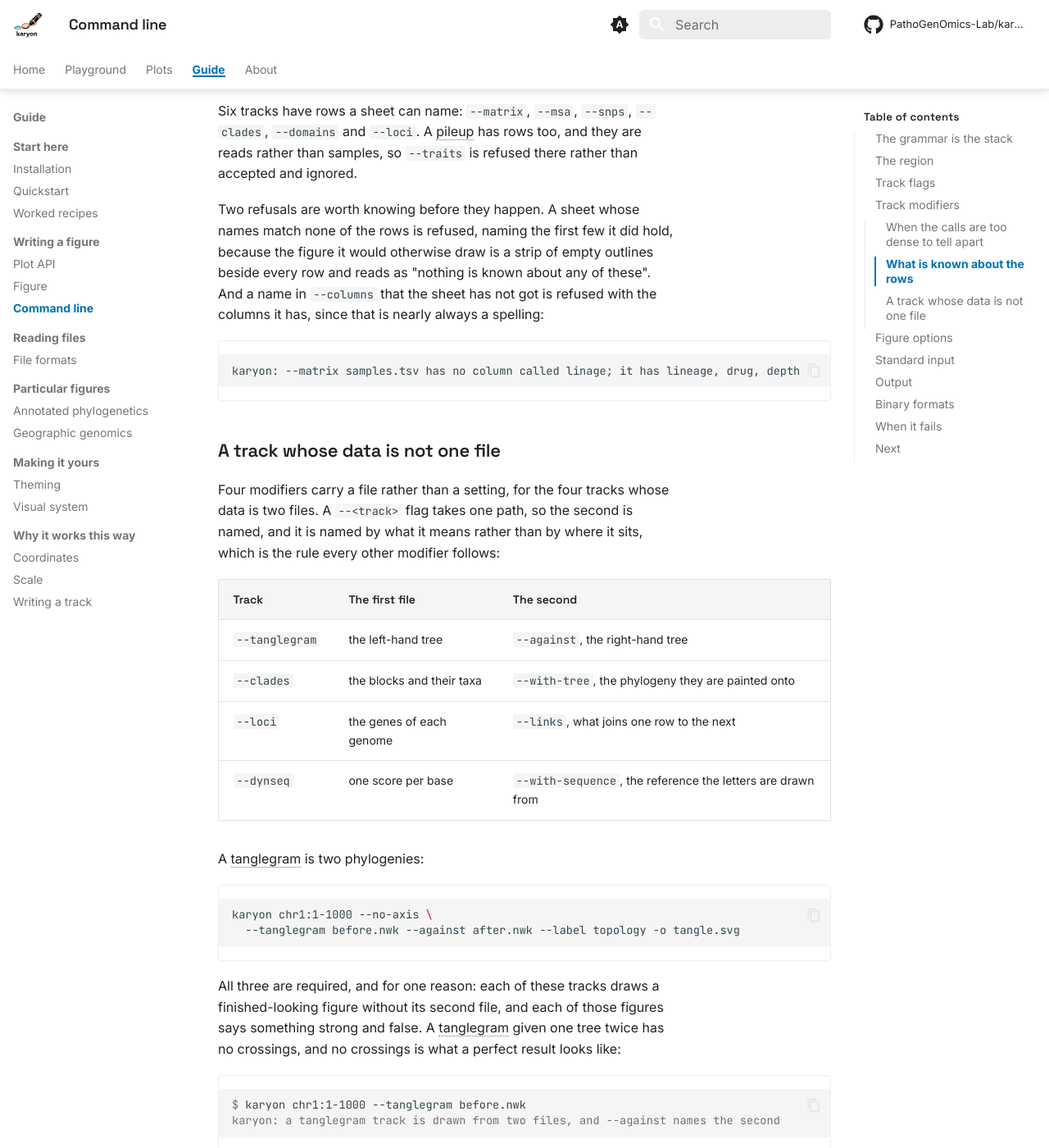
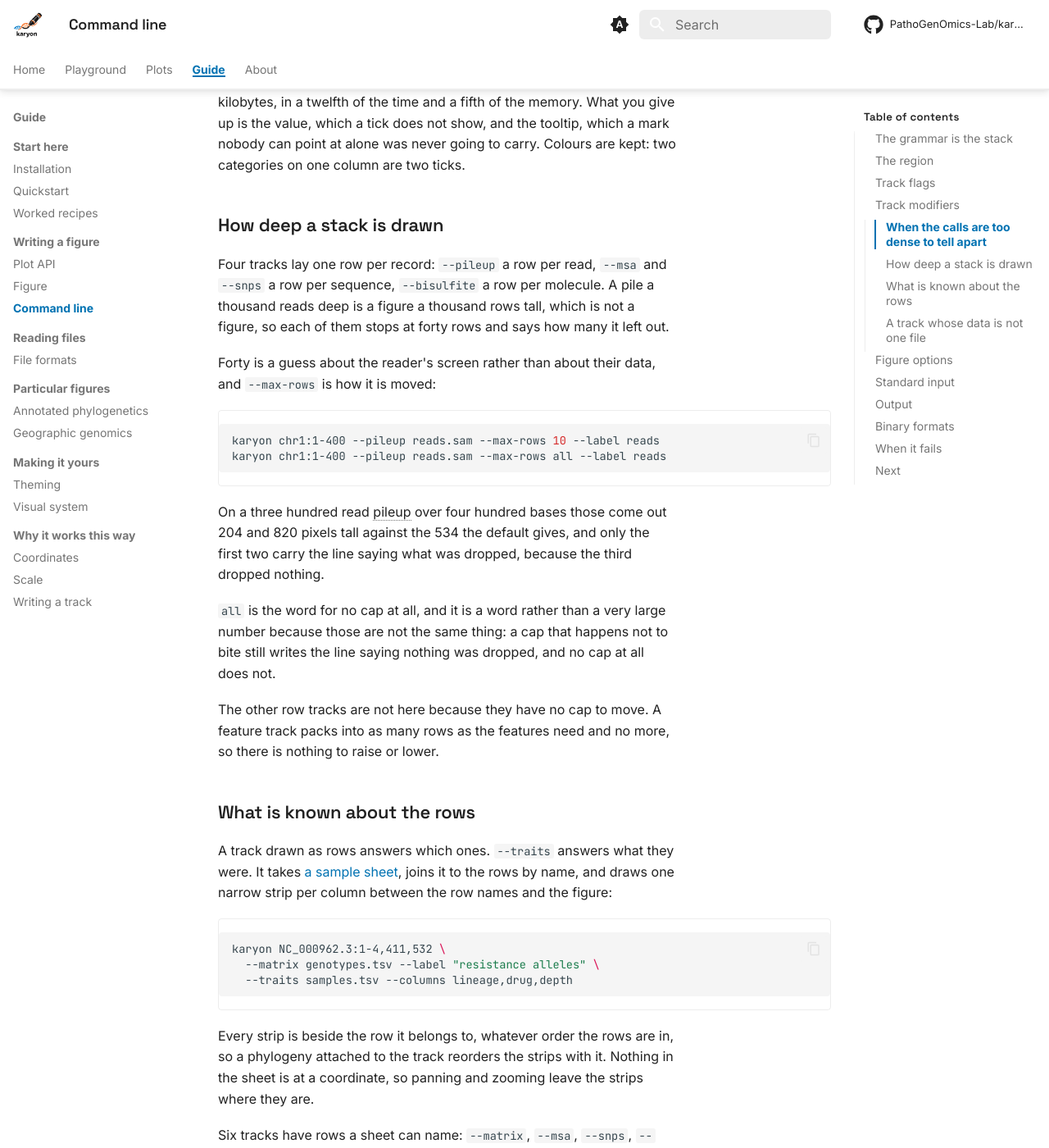
Before and after one commit to PathoGenOmics-Lab/karyon, an MkDocs documentation site: the page built from docs/guide/cli.md, in a window 1280 px wide and 1400 px high, scrolled down 8166 px. Shown: the whole window at 82% size. Built offline with MkDocs 1.6.1 and Material for MkDocs 9.7.7, drawn with Linux system fonts in a browser that asks for light colours; comment, search, counter and statistics services are not loaded; some of the changed text lies outside the part shown.

Commit message:
Write the new flags into the command line guide
The three modifiers go into the table with what they take, which tracks
accept them and what happens without them, and the row cap gets a section of
its own because forty rows is a decision the reader should know they can
change. The two-file table gains the pileup, with the reference it can do
without and the reason the same FASTA is worth giving twice.

````diff
--- a/docs/guide/cli.md
+++ b/docs/guide/cli.md
@@ -164,7 +164,7 @@
 |:-----|:------|:-----------|:--------|
 | `--label <TEXT>` | any text | every track, `--axis` included | no name in the gutter |
 | `--against <FILE>` | a path, or `-` | `--tanglegram` | none, and it is required |
-| `--with-sequence <FILE>` | a path, or `-` | `--dynseq` | none, and it is required |
+| `--with-sequence <FILE>` | a path, or `-` | `--dynseq`, `--pileup` | required by `--dynseq`, optional for `--pileup` |
 | `--with-tree <FILE>` | a path, or `-` | `--clades` | none, and it is required |
 | `--links <FILE>` | a path, or `-` | `--loci` | none, and it is required |
 | `--identity <UNIT>` | `percent`, `fraction` | `--loci` | worked out from the values, and refused where they cannot say |
@@ -175,6 +175,9 @@
 | `--sample <NAME>` | a sample the table names | `--copy-number` | the one the file holds, and refused where it holds several |
 | `--traits <FILE>` | a path, or `-` | `--matrix`, `--msa`, `--snps`, `--clades`, `--domains`, `--loci` | no strip |
 | `--columns <A,B,C>` | column names, comma separated | every track `--traits` applies to, and only after one | every column the sheet has, in its own order |
+| `--max-rows <N\|all>` | a number of rows, or `all` | `--pileup`, `--msa`, `--snps`, `--bisulfite` | 40, and each of them says how many it left out |
+| `--no-names` | none | `--features`, `--msa`, `--snps`, `--matrix`, `--split-reads`, `--structural`, `--bisulfite`, `--domains`, `--loci`, `--clades` | the names are drawn |
+| `--threshold <V\|genome-wide>` | a number, or `genome-wide` | `--manhattan` | no line, on purpose |
 | `--height <PX>` | a number of pixels | `--coverage`, `--sequence`, `--variants`, `--windows`, `--manhattan`, `--ideogram`, `--synteny`, `--dotplot`, `--axis` | the track's own |
 | `--aggregate <HOW>` | `max`, `mean`, `min` | `--coverage` | `max` |
 | `--style <HOW>` | `area`, `line`, `bars` for `--coverage`; `steps`, `line` for `--windows`; `lollipop`, `tick` for `--variants` | `--coverage`, `--windows`, `--variants` | `area`, `steps` and `lollipop` |
@@ -202,6 +205,33 @@
 which a tick does not show, and the tooltip, which a mark nobody can point at
 alone was never going to carry. Colours are kept: two categories on one column
 are two ticks.
+
+### How deep a stack is drawn
+
+Four tracks lay one row per record: `--pileup` a row per read, `--msa` and
+`--snps` a row per sequence, `--bisulfite` a row per molecule. A pile a thousand
+reads deep is a figure a thousand rows tall, which is not a figure, so each of
+them stops at forty rows and says how many it left out.
+
+Forty is a guess about the reader's screen rather than about their data, and
+`--max-rows` is how it is moved:
+
+```bash
+karyon chr1:1-400 --pileup reads.sam --max-rows 10 --label reads
+karyon chr1:1-400 --pileup reads.sam --max-rows all --label reads
+```
+
+On a three hundred read pileup over four hundred bases those come out 204 and
+820 pixels tall against the 534 the default gives, and only the first two carry
+the line saying what was dropped, because the third dropped nothing.
+
+`all` is the word for no cap at all, and it is a word rather than a very large
+number because those are not the same thing: a cap that happens not to bite
+still writes the line saying nothing was dropped, and no cap at all does not.
+
+The other row tracks are not here because they have no cap to move. A feature
+track packs into as many rows as the features need and no more, so there is
+nothing to raise or lower.
 
 ### What is known about the rows
 
@@ -239,10 +269,10 @@
 
 ### A track whose data is not one file
 
-Four modifiers carry a file rather than a setting, for the four tracks whose
-data is two files. A `--<track>` flag takes one path, so the second is named,
-and it is named by what it means rather than by where it sits, which is the
-rule every other modifier follows:
+Four modifiers carry a file rather than a setting, for the tracks whose data is
+two files. A `--<track>` flag takes one path, so the second is named, and it is
+named by what it means rather than by where it sits, which is the rule every
+other modifier follows:
 
 | Track | The first file | The second |
 |:------|:---------------|:-----------|
@@ -250,6 +280,25 @@
 | `--clades` | the blocks and their taxa | `--with-tree`, the phylogeny they are painted onto |
 | `--loci` | the genes of each genome | `--links`, what joins one row to the next |
 | `--dynseq` | one score per base | `--with-sequence`, the reference the letters are drawn from |
+| `--pileup` | the aligned reads | `--with-sequence`, the reference they are compared against |
+
+The last of those is the one that is optional. The first four tracks cannot be
+drawn without their second file and are refused without it. A pileup can: given
+no reference it draws every read agreeing, because a mismatch is a base that
+differs from something, and without a reference there is nothing for a base to
+differ from. Give it one and it colours what disagrees:
+
+```bash
+samtools view aln.bam NC_000962.3:761000-763000 \
+  | karyon NC_000962.3:761,000-763,000 \
+      --sequence H37Rv.fa --label reference \
+      --pileup - --with-sequence H37Rv.fa --label reads -o pileup.svg
+```
+
+The same FASTA twice is not a mistake. The first draws the reference as a track
+of its own, so the letters are on the page; the second hands the same letters to
+the pileup, which is what lets it tell a mismatch from a match. Either is useful
+without the other.
 
 A tanglegram is two phylogenies:
 
````
